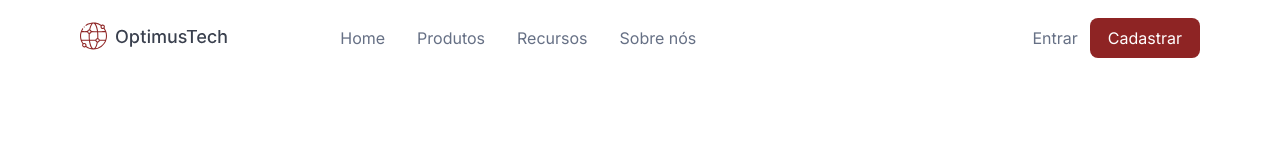
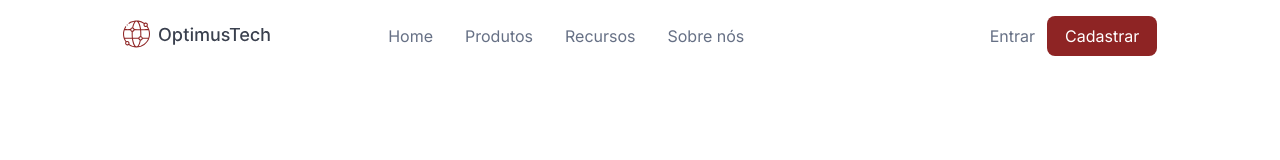
Before and after one commit to MarkCambuhy/7daysOfCode-HTML-CSS, a plain HTML site: page index.html in a window 1280 px wide. Drawn offline with Linux system fonts and the light colour scheme.

Commit message:
arrumando cabeçalho

```diff
--- a/index.html
+++ b/index.html
@@ -8,7 +8,6 @@
   </head>
   <body>
     <header class="navbar">
-      <div class="navbar__container">
       <div>
         <img
           src="./images/_Button base.svg"
@@ -28,7 +27,6 @@
         <a class="navigation__list__item" href="#">Entrar</a>
         <a class="navigation__action__button" href="#">Cadastrar</a>
       </div>
-      </div>
     </header>
   </body>
 </html>
--- a/style.css
+++ b/style.css
@@ -11,19 +11,19 @@
   margin: 0;
   padding: 0;
   box-sizing: border-box;
+  font-family: var(--font-principal);
 }
 
 body {
-  font-family: var(--font-principal);
   width: 100vw;
 }
 
-.navbar__container {
+.navbar {
   font-size: 1rem;
   display: flex;
-  justify-content: space-between;
+  justify-content: space-around;
   align-items: center;
-  margin: 18px 80px;
+  padding: 1rem 0;
 }
 
 .header__navigation__list {
@@ -45,7 +45,7 @@ body {
 }
 
 .header__navigation {
-  margin-left: -20%;
+  margin-left: -10%;
 }
 
 .navigation__action__button {
```
Lines whose indentation alone changed are shown as unchanged.
